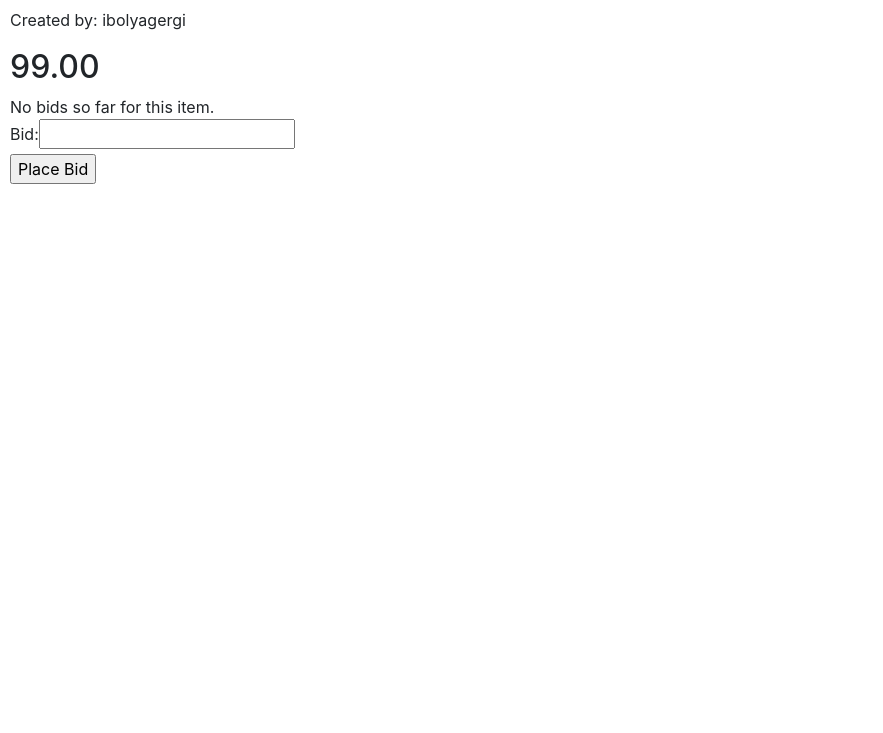
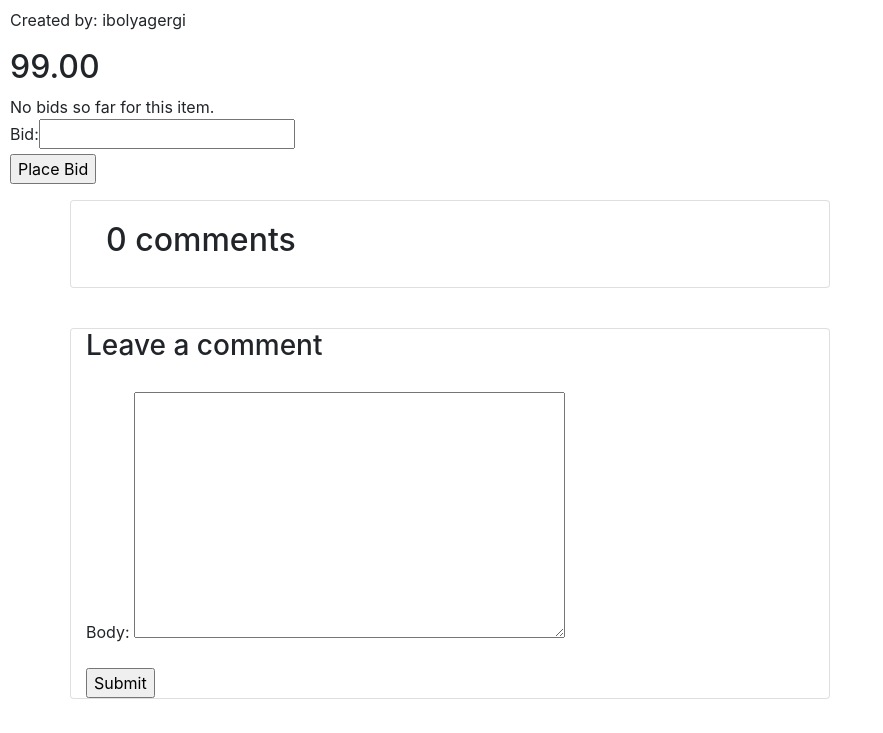
Before and after one commit to IbolyaGergo/CS50Web_Project2, a Django app: page /listing/3 in a window 1280 px wide. Shown: the part 335-1068 px from the top of the page, without its empty margins (0-883 px from the left). Before the commit the page ends 519 px from the top, so only its background shows below. Run offline with Django 3.2, Linux system fonts and the light colour scheme; a user stored in the database is signed in; data comes from the database, SQL or seed files in the repository; both versions use the stored data as it was after the commit; some libraries are stand-ins or nearby versions.

Commit message:
Add CommentForm. Users can now create comments on a listing's page. The Textarea should look better.

```diff
--- a/commerce/auctions/forms.py
+++ b/commerce/auctions/forms.py
@@ -1,4 +1,5 @@
 from django import forms
+from .models import CommentModel
 
 class ListingForm(forms.Form):
     title = forms.CharField(max_length=64, widget=forms.TextInput)
@@ -8,3 +9,8 @@ class ListingForm(forms.Form):
 
 class BidForm(forms.Form):
     bid = forms.DecimalField(max_digits=10, decimal_places=2)
+
+class CommentForm(forms.ModelForm):
+    class Meta:
+        model = CommentModel
+        fields = ('body',)
--- a/commerce/auctions/templates/auctions/listing.html
+++ b/commerce/auctions/templates/auctions/listing.html
@@ -61,4 +61,33 @@
             </form>
         </div>
     {% endif %}
+    <div class="container">
+        <div class="row">
+            <div class="col-md-8 card mb-4 mt-3">
+                <div class="card-body">
+                    <h2>{{ comments.count }} comments</h2>
+                    {% for comment in comments %}
+                    <div class="comments" style="padding: 10px;">
+                        <p class="font-weight-bold">
+                            {{ comment.creator_name}}
+                            <span class=" text-muted font-weight-normal">
+                                {{ comment.created_on }}
+                            </span>
+                        </p>
+                        {{ comment.body | linebreaks }}
+                    </div>
+                    {% endfor %}
+                </div>
+            </div>
+
+            <div class="col-md-8 card mb-4 mt-3">
+                <h3>Leave a comment</h3>
+                <form method="post" style="margin-top: 1.3em;">
+                    {{ comment_form.as_p }}
+                    {% csrf_token %}
+                    <input type="submit" value="Submit" >
+                </form>
+            </div>
+        </div>
+    </div>
 {% endblock %}
--- a/commerce/auctions/views.py
+++ b/commerce/auctions/views.py
@@ -115,11 +115,12 @@ def create(request):
 # Listing page
 def listing(request, listing_id):
 
+    listing = ListingModel.objects.get(pk=listing_id)
+
     if request.method == "POST":
         form = BidForm(request.POST, request.FILES)
         if form.is_valid():
             user = request.user
-            listing = ListingModel.objects.get(pk=listing_id)
             bid = form.cleaned_data.get("bid")
             if  bid < listing.start_bid:
                 return render(request, "auctions/listing.html", {
@@ -135,10 +136,26 @@ def listing(request, listing_id):
                     bid=bid
                 )
                 obj.save()
-                # form = BidForm()
                 return HttpResponseRedirect(reverse("listing", args=(listing_id,)))
+        comment_form = CommentForm(request.POST)
+        if comment_form.is_valid():
+            creator_name = request.user.username
+            body = comment_form.cleaned_data.get("body")
+            new_comment = CommentModel.objects.create(
+                creator_name=creator_name,
+                listing=listing,
+                body=body
+            )
+            new_comment.save()
+            # # Create comment object but don't save to db yet
+            # new_comment = comment_form.save(commit=False)
+            # # Assign the current listing to the comment
+            # new_comment.listing = listing
+            # # Save the comment to the db
+            # new_comment.save()
 
-    listing = ListingModel.objects.get(pk=listing_id)
+    # listing = ListingModel.objects.get(pk=listing_id)
+    comments = listing.comments.filter(active=True)
 
     if BidModel.objects.filter(listing__id=listing_id):
         num_of_bids = BidModel.objects.filter(listing__id=listing_id).count()
@@ -152,6 +169,7 @@ def listing(request, listing_id):
         curr_bid = ListingModel.objects.get(pk=listing_id).start_bid
 
     form = BidForm()
+    comment_form = CommentForm()
 
     if listing in request.user.watchlist.all():
         on_watchlist = True
@@ -168,7 +186,9 @@ def listing(request, listing_id):
             "num_of_bids": num_of_bids,
             "bidder": bidder,
             "on_watchlist": on_watchlist,
-            "num_on_watchlist": num_on_watchlist
+            "num_on_watchlist": num_on_watchlist,
+            "comment_form": comment_form,
+            "comments": comments
         })
     else:
         return render(request, "auctions/listing.html", {
@@ -177,7 +197,9 @@ def listing(request, listing_id):
             "curr_bid": curr_bid,
             "num_of_bids": num_of_bids,
             "on_watchlist": on_watchlist,
-            "num_on_watchlist": num_on_watchlist
+            "num_on_watchlist": num_on_watchlist,
+            "comment_form": comment_form,
+            "comments": comments
         })
 
 
```
Also changed, not shown: commerce/auctions/admin.py (+11 -2 lines), commerce/db.sqlite3.
